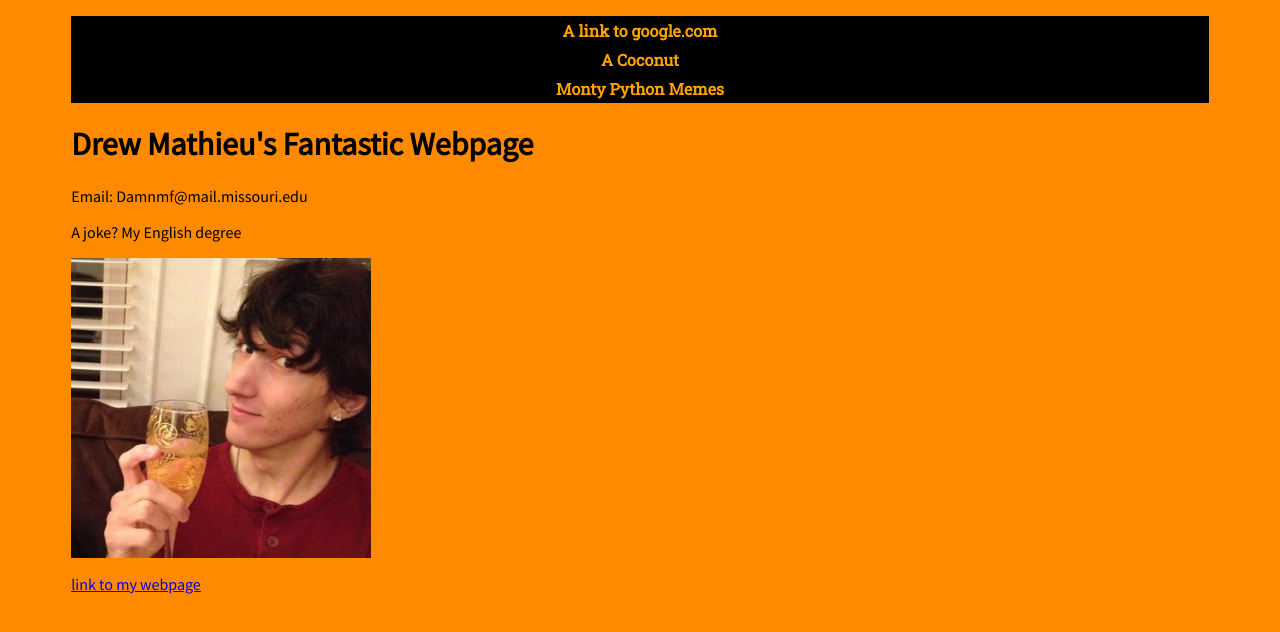
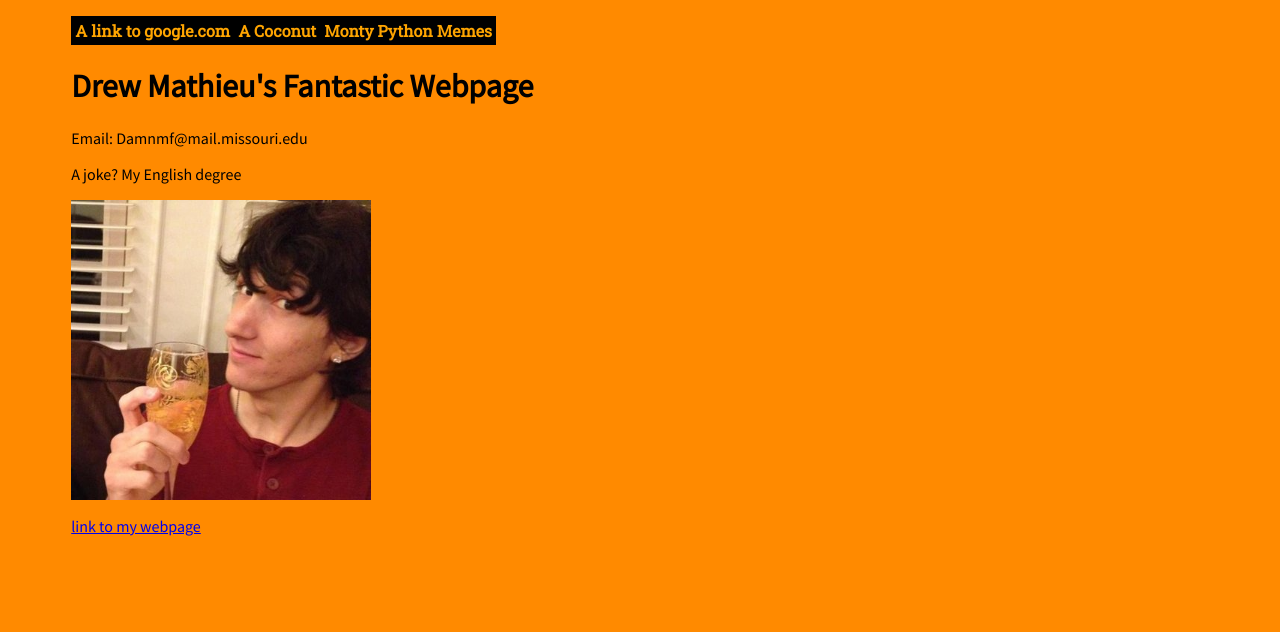
Before and after one commit to J4502-fs17/DrewMathieu, a plain HTML site: page index.html in a window 1280 px wide. Drawn offline with Linux system fonts and the light colour scheme.

Commit message:
Update style.css

```diff
--- a/style.css
+++ b/style.css
@@ -51,3 +51,13 @@ body {
   background-color: brown;
   text-decoration: underline;
 }
+
+#nav {
+  display: flex;
+  flex-flow: column;
+}
+@media screen and (min-width:800px) {
+    #nav {
+      flex-flow: row;
+    }
+}
```
